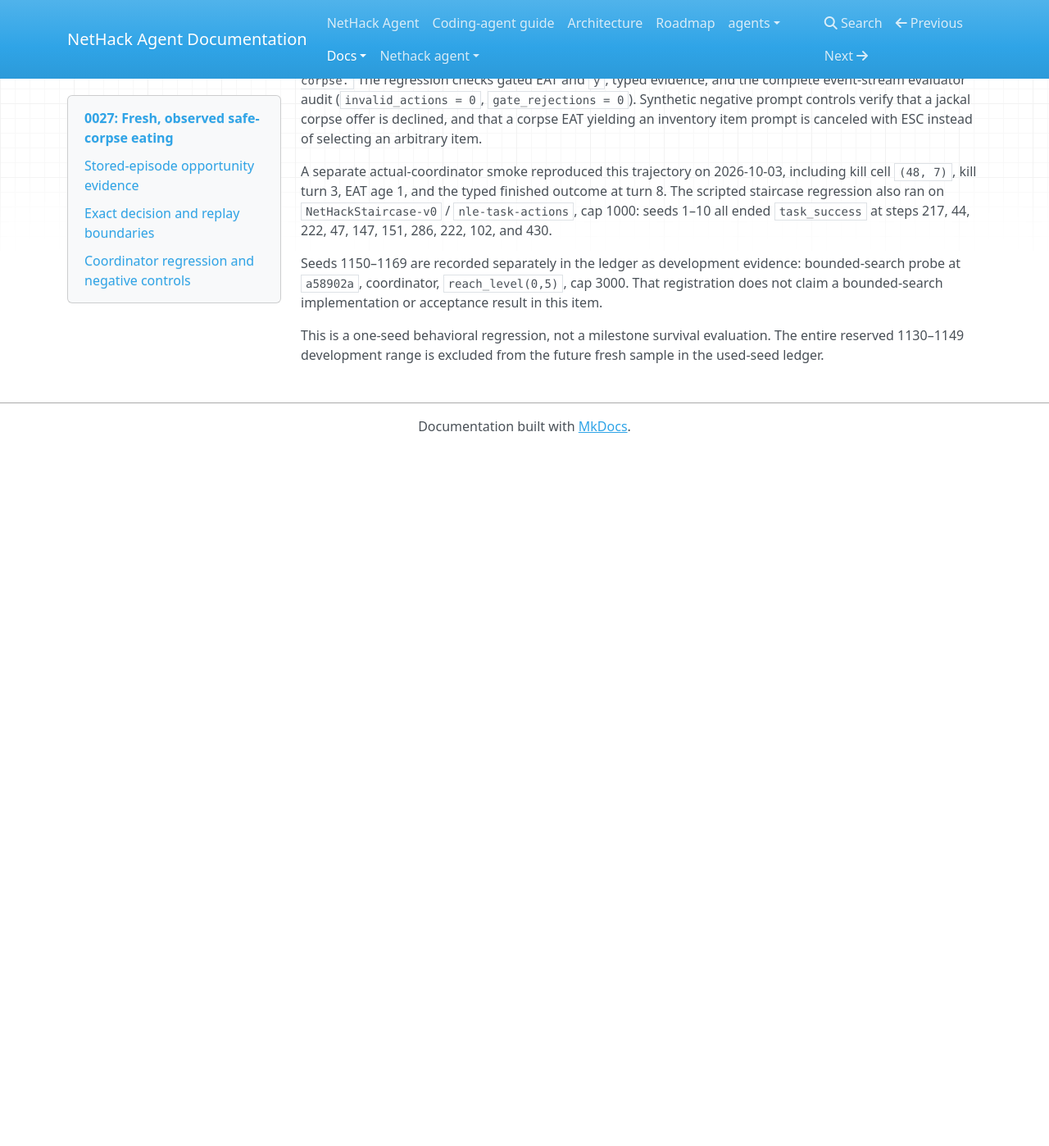
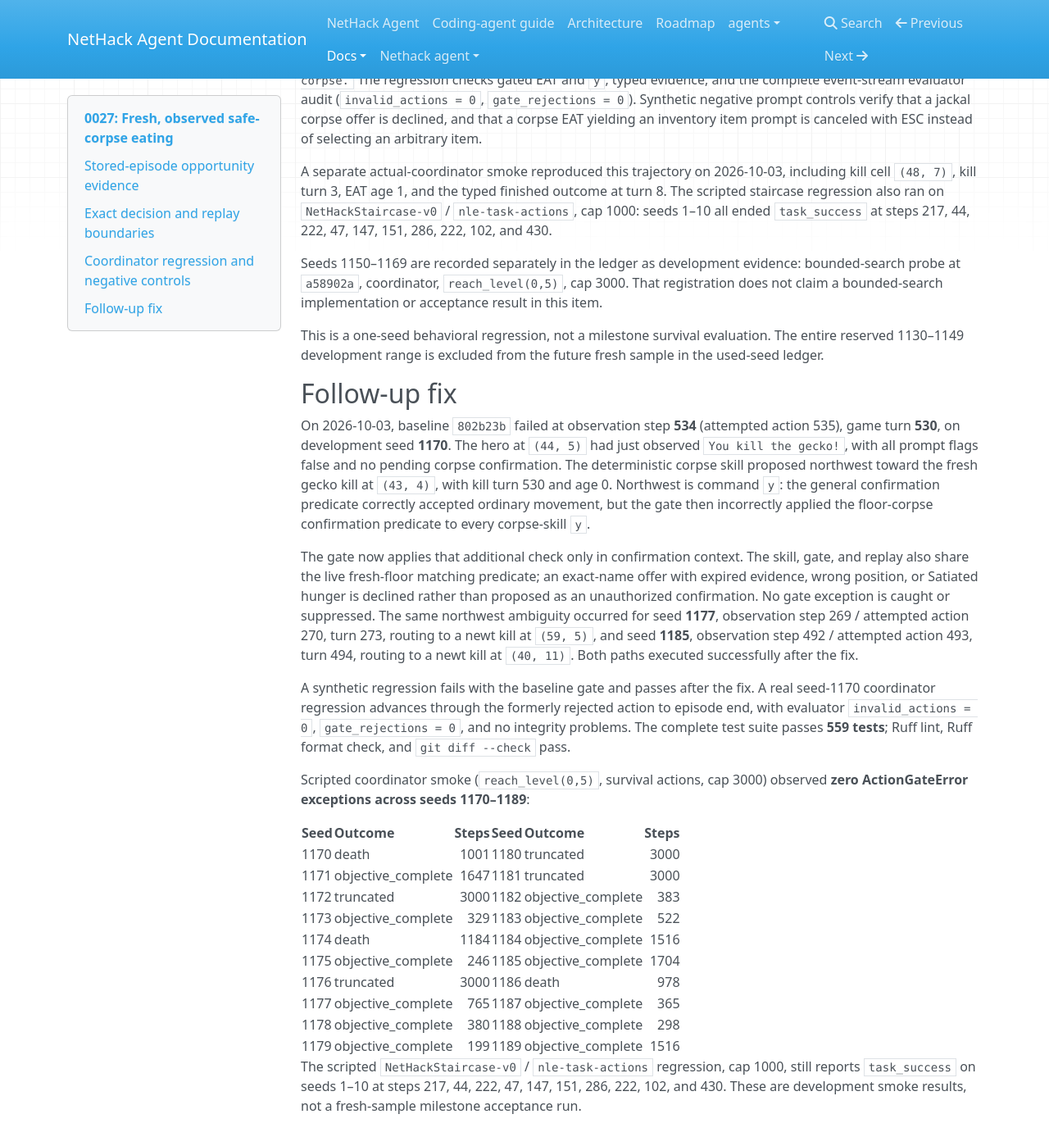
Before and after one commit to Stimim/workspace-agent-play-nethack, an MkDocs documentation site: the page built from docs/notes/0027-safe-fresh-corpse-eating.md, in a window 1280 px wide and 1400 px high, scrolled down 2125 px. Shown: the whole window at 82% size. Built offline with MkDocs 1.6.1, drawn with Linux system fonts in a browser that asks for light colours; nearby versions of some CDN libraries; before the commit the page ends 2673 px from its top, so only the background shows below that.

Commit message:
Keep corpse confirmation and its gate in agreement
Distinguish deterministic northwest corpse routing from the shared y
confirmation command. Reuse the live fresh-floor predicate in the skill
and gate, declining matching-name offers that no longer satisfy it.

Cover the observed seed-1170 disagreement with synthetic and real-NLE
regressions, and document development and staircase smoke evidence.

OMP-Conversation: 01a0dd35-4ec8-76dd-9c86-bcac1fdb25c5

```diff
--- a/docs/notes/0027-safe-fresh-corpse-eating.md
+++ b/docs/notes/0027-safe-fresh-corpse-eating.md
@@ -132,3 +132,51 @@
 This is a one-seed behavioral regression, not a milestone survival evaluation.
 The entire reserved 1130–1149 development range is excluded from the future
 fresh sample in the used-seed ledger.
+
+## Follow-up fix
+
+On 2026-10-03, baseline `802b23b` failed at observation step **534**
+(attempted action 535), game turn **530**, on development seed **1170**.
+The hero at `(44, 5)` had just observed `You kill the gecko!`, with all prompt
+flags false and no pending corpse confirmation. The deterministic corpse skill
+proposed northwest toward the fresh gecko kill at `(43, 4)`, with kill turn
+530 and age 0. Northwest is command `y`: the general confirmation predicate
+correctly accepted ordinary movement, but the gate then incorrectly applied
+the floor-corpse confirmation predicate to every corpse-skill `y`.
+
+The gate now applies that additional check only in confirmation context.
+The skill, gate, and replay also share the live fresh-floor matching predicate;
+an exact-name offer with expired evidence, wrong position, or Satiated hunger
+is declined rather than proposed as an unauthorized confirmation. No gate
+exception is caught or suppressed. The same northwest ambiguity occurred for
+seed **1177**, observation step 269 / attempted action 270, turn 273, routing
+to a newt kill at `(59, 5)`, and seed **1185**, observation step 492 / attempted
+action 493, turn 494, routing to a newt kill at `(40, 11)`. Both paths executed
+successfully after the fix.
+
+A synthetic regression fails with the baseline gate and passes after the fix.
+A real seed-1170 coordinator regression advances through the formerly rejected
+action to episode end, with evaluator `invalid_actions = 0`,
+`gate_rejections = 0`, and no integrity problems. The complete test suite passes
+**559 tests**; Ruff lint, Ruff format check, and `git diff --check` pass.
+
+Scripted coordinator smoke (`reach_level(0,5)`, survival actions, cap 3000)
+observed **zero ActionGateError exceptions across seeds 1170–1189**:
+
+| Seed | Outcome | Steps | Seed | Outcome | Steps |
+| --- | --- | ---: | --- | --- | ---: |
+| 1170 | death | 1001 | 1180 | truncated | 3000 |
+| 1171 | objective_complete | 1647 | 1181 | truncated | 3000 |
+| 1172 | truncated | 3000 | 1182 | objective_complete | 383 |
+| 1173 | objective_complete | 329 | 1183 | objective_complete | 522 |
+| 1174 | death | 1184 | 1184 | objective_complete | 1516 |
+| 1175 | objective_complete | 246 | 1185 | objective_complete | 1704 |
+| 1176 | truncated | 3000 | 1186 | death | 978 |
+| 1177 | objective_complete | 765 | 1187 | objective_complete | 365 |
+| 1178 | objective_complete | 380 | 1188 | objective_complete | 298 |
+| 1179 | objective_complete | 199 | 1189 | objective_complete | 1516 |
+
+The scripted `NetHackStaircase-v0` / `nle-task-actions` regression, cap 1000,
+still reports `task_success` on seeds 1–10 at steps 217, 44, 222, 47, 147,
+151, 286, 222, 102, and 430. These are development smoke results, not a
+fresh-sample milestone acceptance run.
```
Also changed, not shown: 5 other files.
